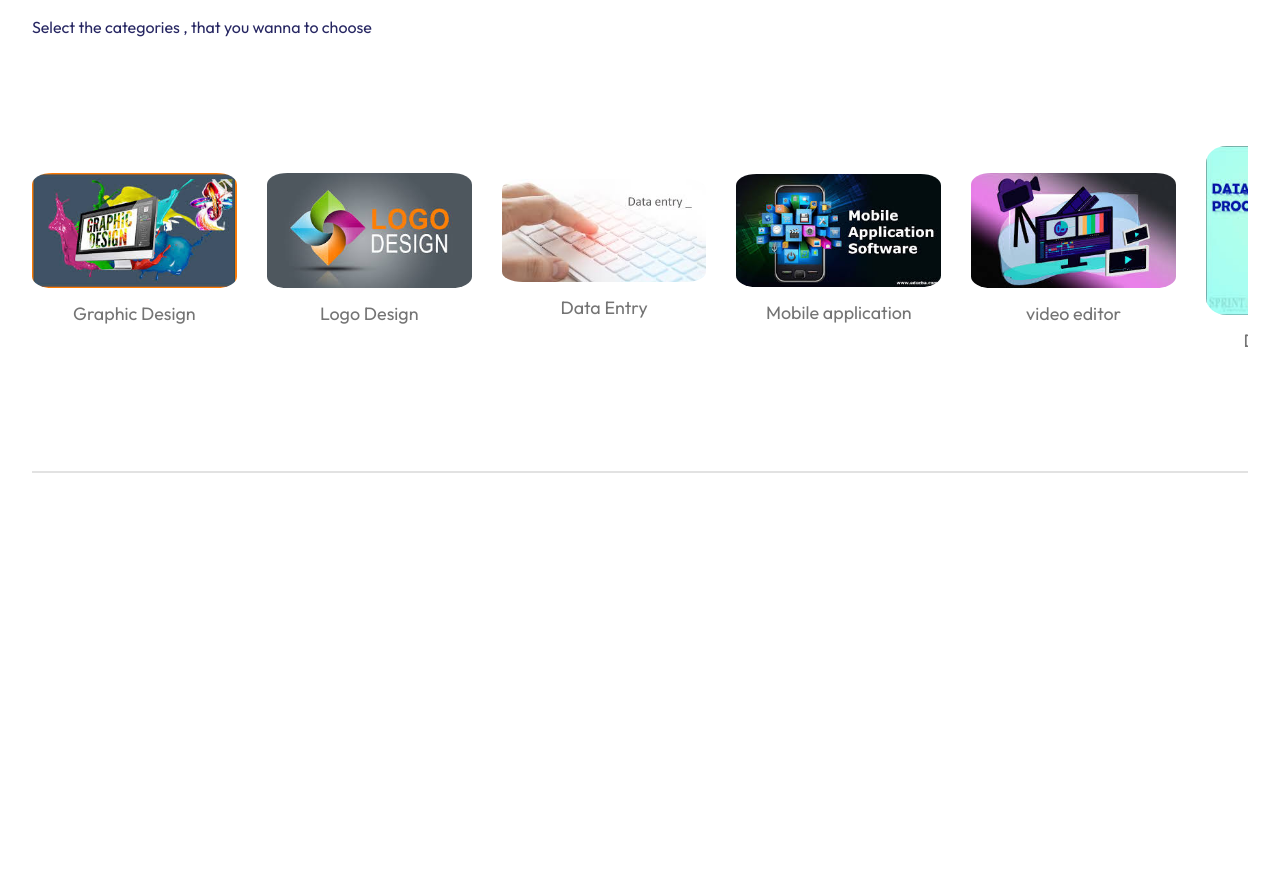
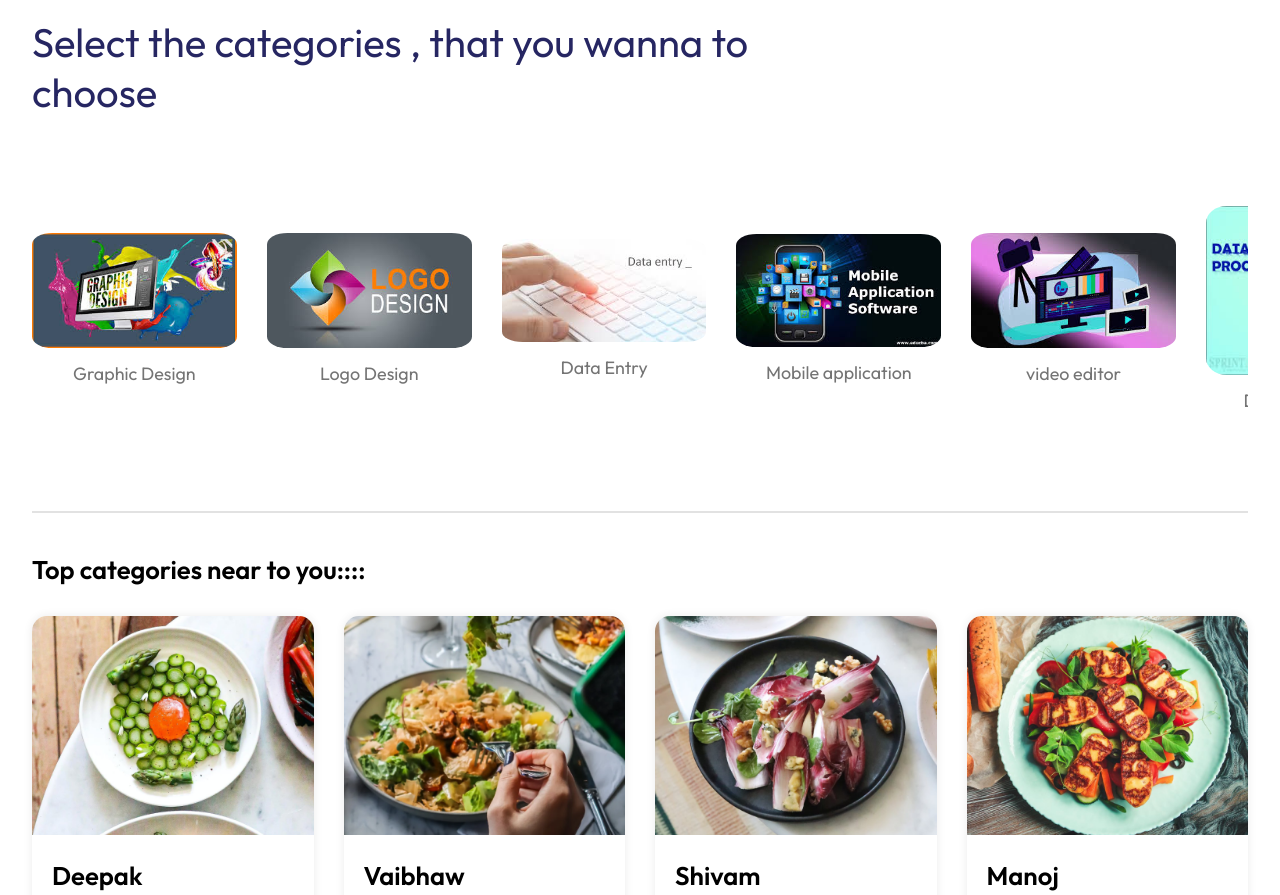
Before and after one commit to deepak3333333/Coapps-Freelancerwebsite2, a React (Vite) app: page / in a window 1280 px wide. Shown: the part 660-1555 px from the top of the page. Before the commit the page ends 1158 px from the top, so only its background shows below. Built offline with nearby package versions, Linux system fonts and the light colour scheme.

Commit message:
added all categories

```diff
--- a/src/assets/assets.js
+++ b/src/assets/assets.js
@@ -134,24 +134,27 @@ export const menu_list = [
     },
 ]
 
-export const food_list = [
+export const category_list = [
     {
         _id: "1",
+        empname:"deepak",
         name: "Greek salad",
         image: food_1,
         price: 12,
         description: "Food provides essential nutrients for overall health and well-being",
-        category: "Salad"
+        category: "Graphic Design"
     },
     {
         _id: "2",
+        empname:"vaibhaw",
         name: "Veg salad",
         image: food_2,
         price: 18,
         description: "Food provides essential nutrients for overall health and well-being",
-        category: "Salad"
+        category: "Logo Design"
     }, {
         _id: "3",
+        empname:"shivam",
         name: "Clover Salad",
         image: food_3,
         price: 16,
@@ -159,6 +162,7 @@ export const food_list = [
         category: "Salad"
     }, {
         _id: "4",
+        empname:"manoj",
         name: "Chicken Salad",
         image: food_4,
         price: 24,
@@ -166,6 +170,7 @@ export const food_list = [
         category: "Salad"
     }, {
         _id: "5",
+        empname:"rekha",
         name: "Lasagna Rolls",
         image: food_5,
         price: 14,
@@ -173,6 +178,7 @@ export const food_list = [
         category: "Rolls"
     }, {
         _id: "6",
+        empname:"sudha",
         name: "Peri Peri Rolls",
         image: food_6,
         price: 12,
@@ -180,6 +186,7 @@ export const food_list = [
         category: "Rolls"
     }, {
         _id: "7",
+        empname:"saif",
         name: "Chicken Rolls",
         image: food_7,
         price: 20,
@@ -187,6 +194,7 @@ export const food_list = [
         category: "Rolls"
     }, {
         _id: "8",
+        empname:"Venkey",
         name: "Veg Rolls",
         image: food_8,
         price: 15,
@@ -194,6 +202,7 @@ export const food_list = [
         category: "Rolls"
     }, {
         _id: "9",
+        empname:"Rahul",
         name: "Ripple Ice Cream",
         image: food_9,
         price: 14,
@@ -201,6 +210,7 @@ export const food_list = [
         category: "Deserts"
     }, {
         _id: "10",
+        empname:"Pawna",
         name: "Fruit Ice Cream",
         image: food_10,
         price: 22,
@@ -208,6 +218,7 @@ export const food_list = [
         category: "Deserts"
     }, {
         _id: "11",
+        empname:"Rohit",
         name: "Jar Ice Cream",
         image: food_11,
         price: 10,
@@ -215,6 +226,7 @@ export const food_list = [
         category: "Deserts"
     }, {
         _id: "12",
+        empname:"Shankar",
         name: "Vanilla Ice Cream",
         image: food_12,
         price: 12,
@@ -223,6 +235,7 @@ export const food_list = [
     },
     {
         _id: "13",
+        empname:"tufan",
         name: "Chicken Sandwich",
         image: food_13,
         price: 12,
@@ -231,6 +244,8 @@ export const food_list = [
     },
     {
         _id: "14",
+        empname:"Sawami",
+
         name: "Vegan Sandwich",
         image: food_14,
         price: 18,
@@ -238,6 +253,7 @@ export const food_list = [
         category: "Sandwich"
     }, {
         _id: "15",
+        empname:"Salman",
         name: "Grilled Sandwich",
         image: food_15,
         price: 16,
@@ -245,6 +261,8 @@ export const food_list = [
         category: "Sandwich"
     }, {
         _id: "16",
+        empname:"Akshay",
+
         name: "Bread Sandwich",
         image: food_16,
         price: 24,
@@ -252,6 +270,7 @@ export const food_list = [
         category: "Sandwich"
     }, {
         _id: "17",
+        empname:"Sohal",
         name: "Cup Cake",
         image: food_17,
         price: 14,
@@ -259,6 +278,7 @@ export const food_list = [
         category: "Cake"
     }, {
         _id: "18",
+        empname:"Rohit",
         name: "Vegan Cake",
         image: food_18,
         price: 12,
@@ -266,6 +286,7 @@ export const food_list = [
         category: "Cake"
     }, {
         _id: "19",
+        empname:"Rinku",
         name: "Butterscotch Cake",
         image: food_19,
         price: 20,
@@ -273,6 +294,7 @@ export const food_list = [
         category: "Cake"
     }, {
         _id: "20",
+        empname:"Saw",
         name: "Sliced Cake",
         image: food_20,
         price: 15,
@@ -280,6 +302,7 @@ export const food_list = [
         category: "Cake"
     }, {
         _id: "21",
+        empname:"Kumar",
         name: "Garlic Mushroom ",
         image: food_21,
         price: 14,
@@ -287,6 +310,7 @@ export const food_list = [
         category: "Pure Veg"
     }, {
         _id: "22",
+        empname:"Satish",
         name: "Fried Cauliflower",
         image: food_22,
         price: 22,
@@ -294,6 +318,7 @@ export const food_list = [
         category: "Pure Veg"
     }, {
         _id: "23",
+        empname:"tinku",
         name: "Mix Veg Pulao",
         image: food_23,
         price: 10,
@@ -301,6 +326,7 @@ export const food_list = [
         category: "Pure Veg"
     }, {
         _id: "24",
+        empname:"Sudhir",
         name: "Rice Zucchini",
         image: food_24,
         price: 12,
@@ -309,6 +335,7 @@ export const food_list = [
     },
     {
         _id: "25",
+        empname:"kerithi",
         name: "Cheese Pasta",
         image: food_25,
         price: 12,
@@ -317,6 +344,7 @@ export const food_list = [
     },
     {
         _id: "26",
+        empname:"Json",
         name: "Tomato Pasta",
         image: food_26,
         price: 18,
@@ -324,6 +352,7 @@ export const food_list = [
         category: "Pasta"
     }, {
         _id: "27",
+        empname:"Rishu",
         name: "Creamy Pasta",
         image: food_27,
         price: 16,
@@ -331,6 +360,7 @@ export const food_list = [
         category: "Pasta"
     }, {
         _id: "28",
+        empname:"Ankit",
         name: "Chicken Pasta",
         image: food_28,
         price: 24,
@@ -338,6 +368,7 @@ export const food_list = [
         category: "Pasta"
     }, {
         _id: "29",
+        empname:"Raj",
         name: "Buttter Noodles",
         image: food_29,
         price: 14,
@@ -345,6 +376,7 @@ export const food_list = [
         category: "Noodles"
     }, {
         _id: "30",
+        empname:"Ravi",
         name: "Veg Noodles",
         image: food_30,
         price: 12,
@@ -352,6 +384,7 @@ export const food_list = [
         category: "Noodles"
     }, {
         _id: "31",
+        empname:"Rahul",
         name: "Somen Noodles",
         image: food_31,
         price: 20,
@@ -359,6 +392,7 @@ export const food_list = [
         category: "Noodles"
     }, {
         _id: "32",
+        empname:"Priya Raj",
         name: "Cooked Noodles",
         image: food_32,
         price: 15,
--- a/src/components/Categories/Categories.css
+++ b/src/components/Categories/Categories.css
@@ -15,8 +15,8 @@
     max-width: 60%;
     color:#262662;
     font-weight: 400px;
-    font-size: 25q
-    px;
+font-size: 40px;
+
 
 
 
@@ -28,10 +28,11 @@
     justify-content: space-between;
     align-items: center;
     text-align: center;
-    margin: 20px 0;
+
 
     gap:30px;
     overflow-x:scroll;
+
 
 }
 .explore-categories-list::-webkit-scrollbar{
--- /dev/null
+++ b/src/components/CategoriesDisplay/CategoriesDisplay.css
@@ -0,0 +1,17 @@
+.categories-display{
+    width: 95%;
+     margin: auto;
+     margin: 30px auto;
+}
+.categories-display h1{
+    font-size: max(2vw,24px);
+    font-weight: 600;
+
+}
+.categories-display-list{
+    display: grid;
+    grid-template-columns: repeat(auto-fill,minmax(240px,1fr));
+    margin-top: 30px;
+    gap:30px;
+    row-gap: 30px;
+}
--- /dev/null
+++ b/src/components/CategoriesDisplay/CategoriesDisplay.jsx
@@ -0,0 +1,37 @@
+import React, { useContext } from 'react'
+import './CategoriesDisplay.css'
+import { StoreContext } from '../../context/StoreContext'
+import { category_list } from '../../assets/assets'
+import CategoriesItem from '../CategoriesItem/CategoriesItem'
+
+const CategoriesDisplay = (categories) => {
+
+    const { Categories_list } = useContext(StoreContext)
+
+    return (
+        <div>
+            <div className="categories-display" id="categories-display">
+                <h1> Top categories near to you::::</h1>
+                <div className="categories-display-list">
+                    {category_list.map((item, index) => {
+                        if(item.category==="All" || item.category===item.category){
+                            return <CategoriesItem key={item} id={item._id} name={item.name} description={item.description} price={item.price} image={item.image} empname={item.empname}/>
+
+                        }
+
+
+
+
+})}
+
+                </div>
+
+
+
+            </div>
+
+        </div>
+    )
+}
+
+export default CategoriesDisplay
--- /dev/null
+++ b/src/components/CategoriesItem/CategoriesItem.css
@@ -0,0 +1,48 @@
+.categories-item{
+    width: 100%;
+    margin: auto;
+    border-radius: 15px;
+    box-shadow: 0px 0px 10px #00000015;
+    transition: 0.3;
+    animation: fadeIn 2s;
+
+
+}
+.categories-item-image{
+    width: 100%;
+    border-radius: 15px 15px 0px 0px;
+}
+.categories-item-info{
+
+    padding: 20px;
+
+}
+.categories-item-name-rating{
+    display: flex;
+    justify-content: space-between;
+    align-items: center;
+    margin-bottom: center;
+}
+.categories-item-name-rating p{
+    font-size: 20px;
+    font-weight: 500;
+
+}
+.categories-item-name-rating img{
+    width: 90px;
+}
+.categories-item-desc{
+    color: #676767;
+    font-size: 12px;
+
+
+}
+.categories-item-price{
+    color: tomato;
+    font-size: 22px;
+    font-weight: 500;
+    margin: 10px 0;
+}
+.categories-item-info h1{
+    text-transform: capitalize;
+}
--- /dev/null
+++ b/src/components/CategoriesItem/CategoriesItem.jsx
@@ -0,0 +1,33 @@
+import React from 'react'
+import './CategoriesItem.css'
+import { assets } from '../../assets/assets'
+
+
+const CategoriesItem = ({id,name,price,description,image,empname}) => {
+  return (
+    <div className='categories-item'>
+
+
+
+            <img className='categories-item-image' src={image} alt="" />
+
+
+
+        <div className="categories-item-info">
+        <h1>{empname}</h1>
+            <div className="categories-item-name-rating">
+
+                <p>{name}</p>
+                <img src={assets.rating_starts}alt="" />
+            </div>
+            <p className="categories-item-desc">{description}</p>
+            <p className="categories-item-price">Rs{price}</p>
+        </div>
+
+
+
+    </div>
+  )
+}
+
+export default CategoriesItem
--- /dev/null
+++ b/src/context/StoreContext.jsx
@@ -0,0 +1,19 @@
+import { createContext } from "react";
+import { category_list } from  "../assets/assets";
+
+export const StoreContext = createContext(null);
+
+const StoreContextProvider=(props)=>{
+    const contextValue={
+        category_list
+
+
+
+    }
+    return (
+        <StoreContext.Provider value={contextValue}>{props.children}</StoreContext.Provider>
+    )
+
+
+}
+export default StoreContextProvider;
--- a/src/main.jsx
+++ b/src/main.jsx
@@ -4,11 +4,16 @@ import App from './App.jsx'
 import './index.css'
 import {BrowserRouter } from 'react-router-dom'
 import Categories from './components/Categories/Categories.jsx'
+import StoreContextProvider from './context/StoreContext.jsx'
 
 ReactDOM.createRoot(document.getElementById('root')).render(
   <BrowserRouter>
+  <StoreContextProvider>
 
-    <App />
+  <App />
+  </StoreContextProvider>
+
+
     </BrowserRouter>
 
 
--- a/src/pages/Home/Home.jsx
+++ b/src/pages/Home/Home.jsx
@@ -2,12 +2,15 @@ import React from 'react'
 import './Home.css'
 import Header from '../../components/Navbar/Header/Header'
 import Categories from '../../components/Categories/Categories'
+import CategoriesDisplay from '../../components/CategoriesDisplay/CategoriesDisplay'
 
 const Home = () => {
   return (
     <div>
       <Header/>
       <Categories/>
+      <CategoriesDisplay Category={Categories}/>
+
 
     </div>
   )
```
